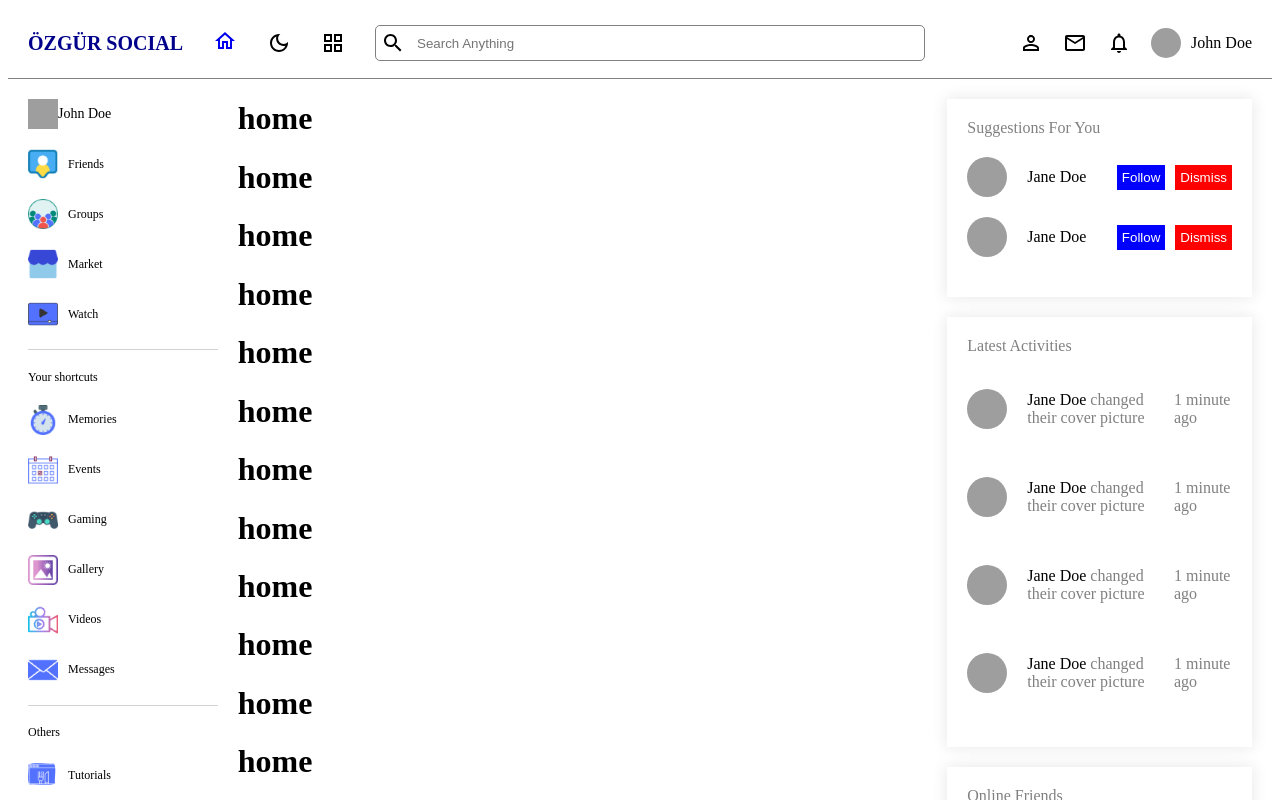
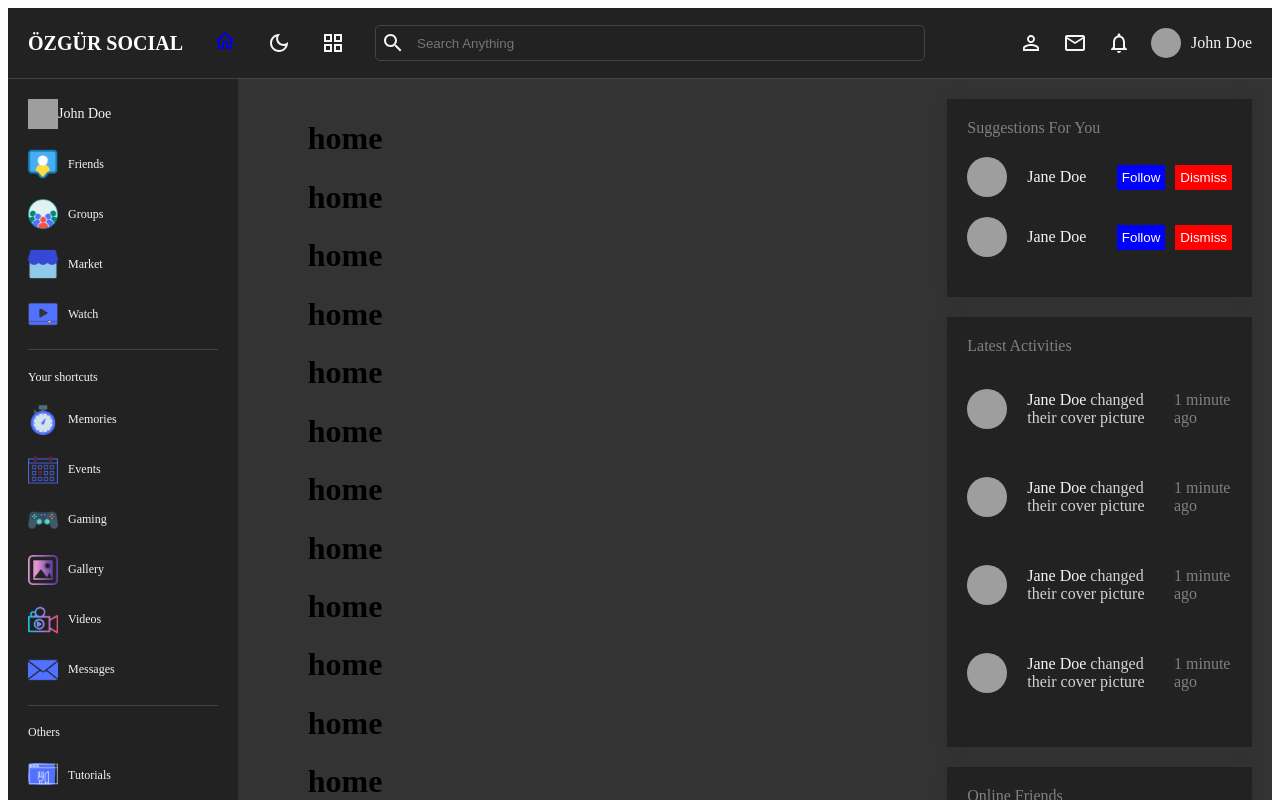
Before and after one commit to ozgrserkan/React-NodeJs-Mysql-SocialMediaApp, a React (Create React App) app in the folder client/: page / in a window 1280 px wide. Shown: the top 800 px of the page. Built offline with nearby package versions, Linux system fonts and the light colour scheme; grey boxes are pictures that could not be loaded.

Commit message:
dark mode added

```diff
--- a/client/src/App.js
+++ b/client/src/App.js
@@ -11,12 +11,13 @@ import RightBar from "./components/rightBar/RightBar";
 import Home from "./pages/home/Home";
 import Profile from "./pages/profile/Profile";
 import Navbar from "./components/navbar/Navbar";
+import "./style.scss";
 function App() {
   const currentUser = true;
 
   const Layout = () => {
     return (
-      <div>
+      <div className="theme-dark">
         <Navbar />
         <div style={{ display: "flex" }}>
           <LeftBar />
--- a/client/src/components/leftBar/leftBar.scss
+++ b/client/src/components/leftBar/leftBar.scss
@@ -1,16 +1,21 @@
+@import "../../style.scss";
+
 .leftBar {
+  @include themify($themes) {
     flex: 2;
     position: sticky;
     top: 70px;
     height: calc(100vh - 70px);
     overflow: scroll;
+    background-color: themed("bg");
+    color: themed("textColor");
     .container {
       padding: 20px;
       hr {
         margin: 20px 0;
         border: none;
         height: 0.5px;
-      background: lightgray;
+        background: themed("border");
       }
       .menu {
         display: flex;
@@ -46,3 +51,4 @@
       }
     }
   }
+}
--- a/client/src/components/navbar/navbar.scss
+++ b/client/src/components/navbar/navbar.scss
@@ -1,14 +1,17 @@
+@import "../../style.scss";
+
 .navbar {
+  @include themify($themes) {
     display: flex;
     align-items: center;
     justify-content: space-between;
     padding: 10px 20px;
     height: 50px;
-  border-bottom: 1px solid gray;
+    border-bottom: 1px solid themed("border");
     position: sticky;
     top: 0;
-  background-color: white;
-
+    background-color: themed("bg");
+    color: themed("textColor");
     .left {
       display: flex;
       align-items: center;
@@ -17,18 +20,20 @@
       span {
         font-weight: bold;
         font-size: 20px;
-      color: darkblue;
+        color: themed("logo");
       }
       .search {
         display: flex;
         align-items: center;
         gap: 10px;
-      border: 1px solid gray;
+        border: 1px solid themed("border");
         border-radius: 5px;
         padding: 5px;
         input {
           border: none;
           width: 500px;
+          background-color: transparent;
+          color: themed("textColor");
         }
       }
     }
@@ -52,3 +57,4 @@
       }
     }
   }
+}
--- a/client/src/components/rightBar/rightbar.scss
+++ b/client/src/components/rightBar/rightbar.scss
@@ -1,9 +1,13 @@
+@import "../../style.scss";
+
 .rightBar {
+  @include themify($themes) {
     flex: 3;
     position: sticky;
     top: 70px;
     height: calc(100vh - 70px);
     overflow: scroll;
+    background-color: themed("bgSoft");
     .container {
       padding: 20px;
       .item {
@@ -12,6 +16,7 @@
         box-shadow: 0px 0px 15px 1px rgba(0, 0, 0, 0.09);
         padding: 20px;
         margin-bottom: 20px;
+        background-color: themed("bg");
 
         span {
           color: gray;
@@ -43,11 +48,11 @@
               left: 30px;
             }
             p {
-            color: gray;
+              color: themed("textColorSoft");
             }
             span {
               font-weight: 500;
-            color: black;
+              color: themed("textColor");
             }
           }
         }
@@ -72,3 +77,4 @@
       }
     }
   }
+}
--- a/client/src/pages/home/home.scss
+++ b/client/src/pages/home/home.scss
@@ -0,0 +1,8 @@
+@import "../../style.scss";
+
+.home {
+  @include themify($themes) {
+    background-color: themed("bgSoft");
+    padding: 20px 70px;
+  }
+}
--- /dev/null
+++ b/client/src/style.scss
@@ -0,0 +1,52 @@
+$themes: (
+  light: (
+    textColor: #000,
+    bg: white,
+    logo: darkblue,
+    bgSoft: #000,
+    textColorSoft: #555,
+    border: lightgray,
+  ),
+  dark: (
+    textColor: whitesmoke,
+    bg: #222,
+    logo: white,
+    bgSoft: #333,
+    textColorSoft: lightgray,
+    border: #444,
+  ),
+);
+
+@mixin themify($themes) {
+  @each $theme, $map in $themes {
+    .theme-#{$theme} & {
+      $theme-map: () !global;
+      @each $key, $submap in $map {
+        $value: map-get(map-get($themes, $theme), "#{$key}");
+        $theme-map: map-merge(
+          $theme-map,
+          (
+            $key: $value,
+          )
+        ) !global;
+      }
+      @content;
+      $theme-map: null !global;
+    }
+  }
+}
+
+@function themed($key) {
+  @return map-get($theme-map, $key);
+}
+
+@mixin mobile {
+  @media (max-width: 480px) {
+    @content;
+  }
+}
+@mixin tablet {
+  @media (max-width: 960px) {
+    @content;
+  }
+}
```
Lines whose indentation alone changed are shown as unchanged.
